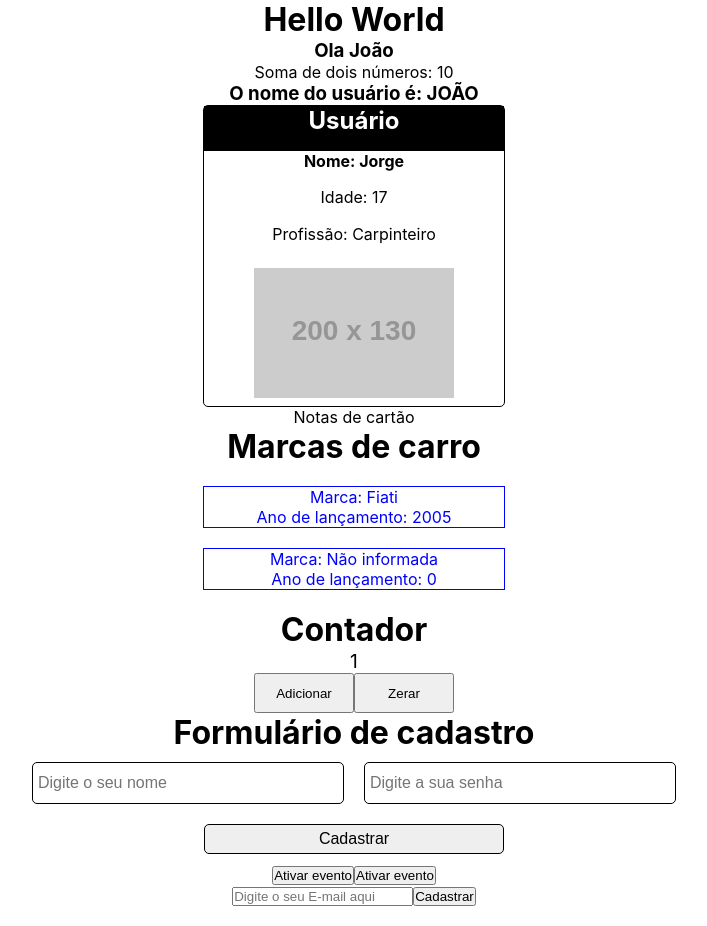
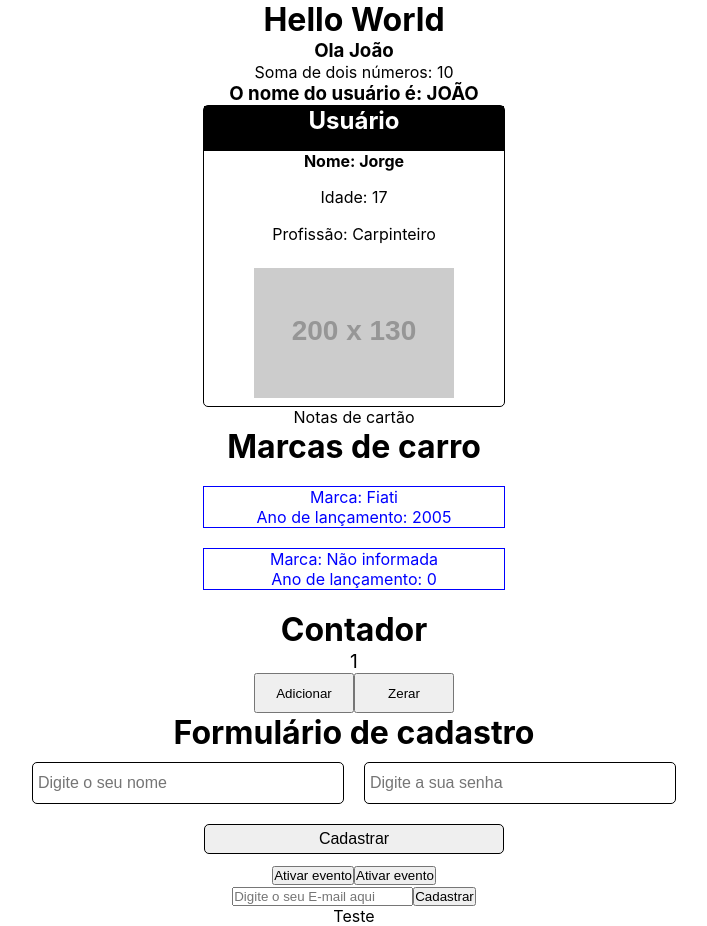
Before and after one commit to joao-montanari/WebDevelopment, a React (Create React App) app: page / in a window 1280 px wide. Shown: the whole page, without its empty margins (286-993 px from the left). Built offline with nearby package versions, Linux system fonts and the light colour scheme.

Commit message:
adding components

```diff
--- a/src/App.jsx
+++ b/src/App.jsx
@@ -5,6 +5,8 @@ import Counter from './components/Counter';
 import Form from './components/Form';
 import Button from './components/Button';
 import Email from './components/Email';
+import Test from './components/Test';
+
 
 function App() {
   const name = 'João'
@@ -64,6 +66,7 @@ function App() {
         event={EventoDois}
       />
       <Email />
+      <Test />
     </div>
   );
 }
--- /dev/null
+++ b/src/components/Test.jsx
@@ -0,0 +1,9 @@
+function Test(){
+    return(
+        <div>
+            Teste
+        </div>
+    )
+}
+
+export default Test;
```
